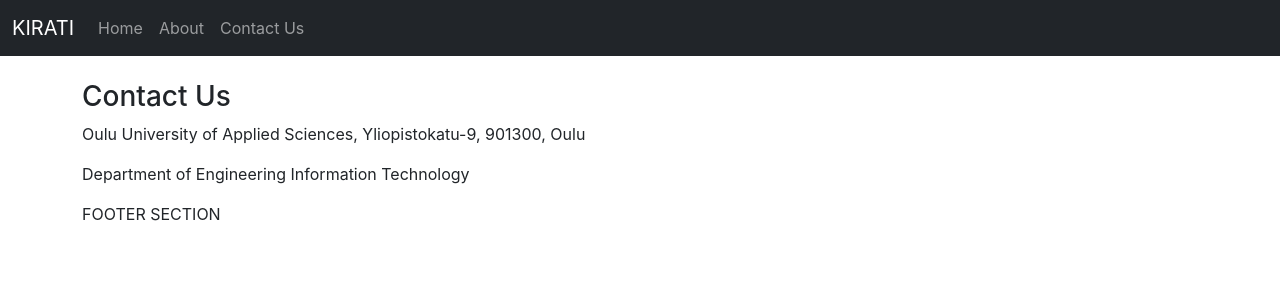
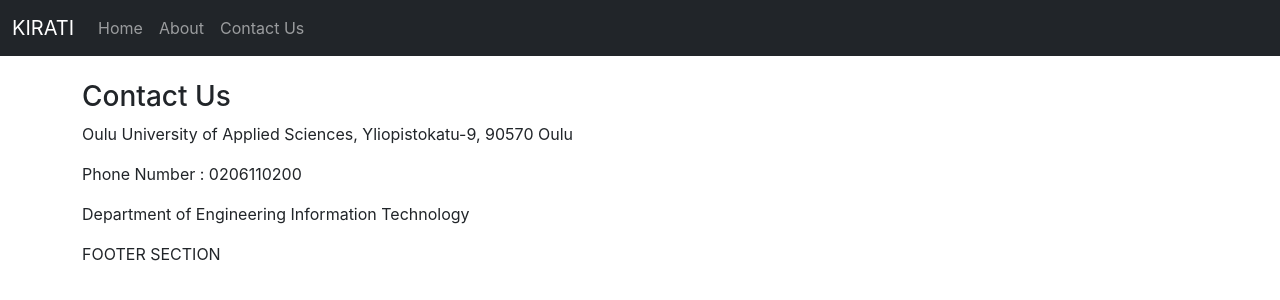
Before and after one commit to BishalRai/single_page_app_react_assignment_3, a React (Create React App) app: page /contactus in a window 1280 px wide. Shown: the top 300 px of the page. Built offline with nearby package versions, Linux system fonts and the light colour scheme.

Commit message:
done some changes on description of the pages.

```diff
--- a/src/components/About.js
+++ b/src/components/About.js
@@ -9,7 +9,7 @@
         <p>
             This is a Assignment of Web Development Framework. 2nd Year 1st Period assignment number 3.
             In this Assignment we are assign to build a Single Web Page Application using react.
-            So Enjoy it. This Website is under construction. I am going to add lots of features in it near future. Kiitos!
+            So Enjoy it. This Website is under construction. I am going to add lots of features in it in near future. Kiitos!
         </p>
         </div>
         // <Link to = "/about"> Go about</Link>
--- a/src/components/ContactUs.js
+++ b/src/components/ContactUs.js
@@ -8,8 +8,9 @@
             <h3>Contact Us</h3>
             <p>
                 Oulu University of Applied Sciences,
-                Yliopistokatu-9, 901300, Oulu
+                Yliopistokatu-9, 90570 Oulu
             </p>
+            <p> Phone Number : 0206110200 </p>
             <p>
                 Department of Engineering Information Technology
             </p>
```
